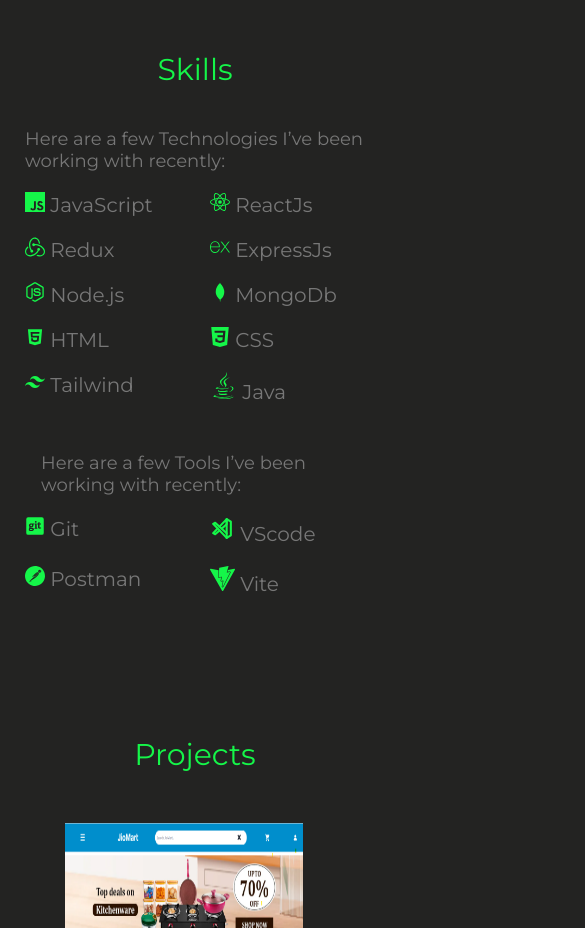
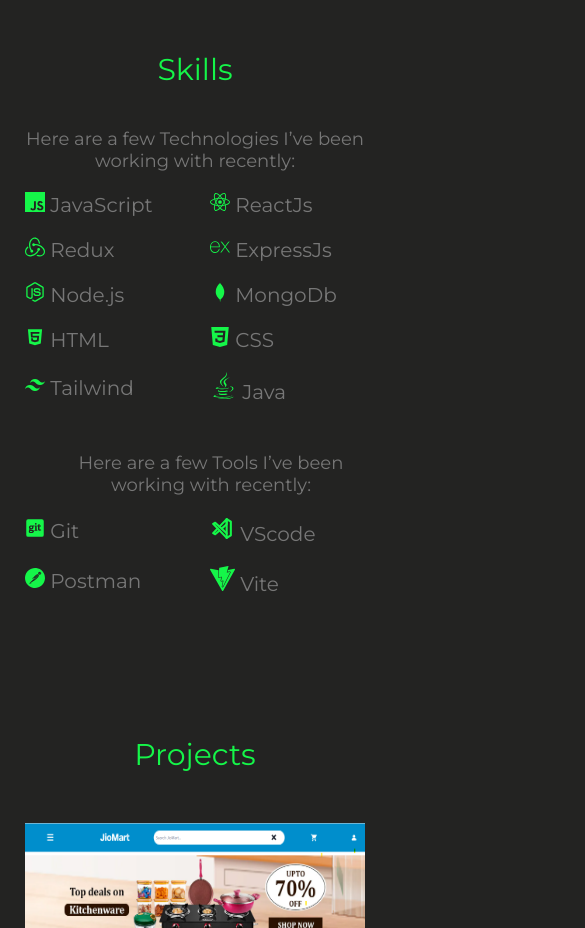
Before and after one commit to shashikantRupin/shashikantRupin.github.io, a React (Create React App) app: page / in a window 390 px wide. Shown: the part 1980-2908 px from the top of the page, 585 px wide, since content can reach past the window. Built offline with nearby package versions, Linux system fonts and the light colour scheme.

Commit message:
portfolio responsive

```diff
--- a/src/App.css
+++ b/src/App.css
@@ -230,31 +230,39 @@
     .first-btn {
         display: none;
     }
+
     .second-btn {
         display: inline-block;
     }
+
     .resume-button.second-btn {
         margin: auto 0;
     }
+
     #nav-menu {
         display: flex;
     }
+
     #nav-menu li {
         margin: 0 10px;
     }
+
     #logo-nav {
         flex-grow: 1;
         text-align: left;
         margin-bottom: 0;
     }
+
     #nav-menu ul {
         display: flex;
         margin-bottom: 0;
     }
+
     .hide {
         height: auto;
         opacity: 1;
     }
+
     .ham {
         display: none;
     }
@@ -406,30 +414,37 @@
 
 @keyframes wave-animation {
     0% {
-        transform: rotate( 0.0deg)
+        transform: rotate(0.0deg)
     }
+
     10% {
         transform: rotate(14.0deg)
     }
+
     /* The following five values can be played with to make the waving more or less extreme */
     20% {
         transform: rotate(-8.0deg)
     }
+
     30% {
         transform: rotate(14.0deg)
     }
+
     40% {
         transform: rotate(-4.0deg)
     }
+
     50% {
         transform: rotate(10.0deg)
     }
+
     60% {
-        transform: rotate( 0.0deg)
+        transform: rotate(0.0deg)
     }
+
     /* Reset for the last half to pause */
     100% {
-        transform: rotate( 0.0deg)
+        transform: rotate(0.0deg)
     }
 }
 
@@ -472,6 +487,7 @@
     0% {
         background-position: 0;
     }
+
     100% {
         background-position: 600px;
     }
@@ -495,21 +511,27 @@
     0% {
         transform: scale3d(1, 1, 1);
     }
+
     30% {
         transform: scale3d(1.25, 0.75, 1);
     }
+
     40% {
         transform: scale3d(0.75, 1.25, 1);
     }
+
     50% {
         transform: scale3d(1.15, 0.85, 1);
     }
+
     65% {
         transform: scale3d(0.95, 1.05, 1);
     }
+
     75% {
         transform: scale3d(1.05, 0.95, 1);
     }
+
     100% {
         transform: scale3d(1, 1, 1);
     }
@@ -542,24 +564,30 @@
         font-size: 20px;
         margin-left: -1.2rem;
     }
+
     .hero {
         flex-direction: column;
     }
+
     .home-img-cont {
         margin-top: 25rem;
         margin-left: -5rem;
     }
+
     #about {
         margin-top: 23rem;
-        width: 100%!important;
-        margin-left: 2%!important;
+        width: 100% !important;
+        margin-left: 2% !important;
     }
+
     #github-stat {
         flex-direction: column;
     }
+
     .give-padding {
         padding: 20px 150px;
     }
+
     #contact-icons {
         margin-top: 2rem;
         display: grid;
@@ -573,40 +601,49 @@
     .hero {
         flex-direction: column;
     }
+
     .outer-circle {
         margin-top: 62%;
         margin-left: 23%;
         width: 69%;
         height: 43%;
     }
+
     #user-detail-name {
         font-size: xx-large;
     }
+
     .inner-circle img {
         width: 115%;
         margin-top: 18%;
         margin-left: -8%;
     }
+
     .info {
         font-size: 15px;
         margin-left: 0.1rem;
     }
+
     .home-img-cont {
         margin-top: 1rem;
         margin-left: 0.5rem;
     }
+
     #about {
         margin-top: 20rem;
         width: 85%;
         margin-left: 2%;
     }
+
     #github-stat {
         flex-direction: column;
         width: 90%;
     }
+
     #github-top-langs {
         width: 98%;
     }
+
     #contact-icons {
         display: none;
     }
@@ -659,29 +696,62 @@
     width: 100%;
     filter: grayscale(10%);
 }
-
+.skills-container{
+    width: 100%;
+    box-sizing: border-box;
+    margin: auto;
+   /* border: 1px solid red; */
+}
 .skills-list {
+    width: 60%;
+    box-sizing: border-box;
     display: grid;
-    grid-template-columns: repeat(3, minmax(140px, 200px));
+    grid-template-columns: repeat(3, 1fr);
     gap: 20px 30px;
-    padding: 0px;
-    margin: 20px 50px;
+    /* padding: 0px; */
+    /* margin: 20px 50px; */
+    margin: auto;
+    margin-top: 50px;
     font-size: var(--font-small);
     overflow: hidden;
     list-style: none;
+    /* border: 1px solid yellow; */
+    justify-content: center !important;
+    align-items: center;
 }
 
 .skills-list li {
     font-size: var(--font-small);
 }
+.skills-sub-header, .skills-header{
+  width: 100%;
+  text-align: center;
+}
+/* .skills-card{
+    width: 50%;
+    border: 1px solid red;
+    display: flex;
+    justify-content: center;
+    width: auto;
+} */
+
+@media (min-width:700px) and (max-width:1024px){
+   .skills-list{
+    width: 90%;
+   }
+}
 
 @media screen and (max-width:700px) {
     .skills-list {
+        width: 100%;
         display: grid;
         grid-template-columns: repeat(2, minmax(140px, 200px));
         gap: 20px 30px;
         padding: 0px;
         margin: 20px 0px 0px;
+        justify-content: center;
+        align-items: center;
+            /* Centers items vertically inside cells */
         font-size: var(--font-small);
         overflow: hidden;
         list-style: none;
@@ -762,85 +832,25 @@
 
 
 /* Projects */
+.project-cards-wrapper{
 
-.project-card {
-    display: flex;
-    /* grid-template-columns: repeat(1, 1fr); */
-    margin-top: 50px;
-    border-radius: 10px;
-    /* overflow: hidden; */
+}
+.project-cards{
+    width: 100%;
+    box-sizing: border-box;
+    /* border: 2px solid yellow; */
 }
 
 
-/* .project-img {
-    grid-area: 1 / 4 / -1 / -1;
-} */
+.project-card {
+    width: 100%;
+    box-sizing: border-box;
+    display: flex;
+    margin-top: 50px;
+    border-radius: 10px;
+}
 
 
-/* .project-img img {
-    width: 100%;
-    height: 100%; */
-
-
-/* height: 400px; */
-
-
-/* object-fit: fill;
-    filter: grayscale(100%) blur(1px);
-    transition: filter .2s; */
-
-
-/* } */
-
-
-/* .project-card:nth-child(2n+0) .project-img {
-    grid-area: 1 / 1 / -1 / 10;
-} */
-
-
-/* .project-img img:hover {
-    filter: grayscale(0);
-    object-fit:scale-down;
-    width: 100%;
-} */
-
-
-/* .project-info {
-    grid-area: 1 / 1 / -1 / 8;
-    padding: 15px;
-    background: var(--brown-red);
-    opacity: .9;
-    position: relative;
-    text-align: right;
-    display: flex;
-    border: 1px solid var(--light-red);
-    border-radius: 10px;
-    flex-direction: column;
-    justify-content: center;
-}
-
-.project-title {
-    font-size: clamp(24px, 5vw, 28px);
-    color: var(--light-red);
-    text-align: center;
-    font-weight: 600;
-    margin-top: 10px;
-    opacity: .9;
-}
-
-.project-description {
-    background: var(--brown-red);
-    position: relative;
-    padding: 10px;
-    text-align: center;
-    font-weight: 500;
-    border: none;
-    border-radius: 10px;
-    color: rgb(182, 182, 182);
-    margin: 10px 0;
-}
-
-*/
 
 .project-title {
     font-size: clamp(24px, 5vw, 28px);
@@ -852,13 +862,20 @@
 }
 
 .project-info {
+    width: 50%;
     display: block;
     padding: 15px;
+    box-sizing: border-box;
     /* margin-top: -25px; */
 }
+.project-img{
+    width: 50%;
+    box-sizing: border-box;
+}
+
 
 .project-img img {
-    width: 35rem;
+    width: 100%;
     height: 100%;
 }
 
@@ -875,24 +892,33 @@
 }
 
 ul.tech-used {
+    width: 100%;
     color: var(--lighter-red);
     font-size: 15px;
     font-weight: 500;
     list-style: none;
     display: flex;
+    box-sizing: border-box;
     justify-content: space-around;
     margin-bottom: 20px;
+    flex-wrap: wrap;
+    /* border: 1px solid blue; */
 }
 
 ul.tech-used li {
     margin: 10px 10px;
+    /* width: 100%; */
+
     /* padding: 5px; */
     border-radius: 5px;
     /* background-color: var(--light-red); */
     /* opacity: .8; */
     /* color: rgb(77, 24, 36); */
 }
+/* .tech-stack-text{
 
+    border: 1px solid red;
+} */
 .project-links a {
     font-size: 30px;
     margin: 20px 10px;
@@ -922,28 +948,34 @@
 
 @media screen and (min-width:800px) and (max-width:1023px) {
     .project-card {
+        width: 100%;
         display: grid;
         grid-template-columns: repeat(1, 1fr);
     }
+     .project-img{
+        width: 100%;
+        box-sizing: border-box;
+        padding: 1rem 0;
+        box-sizing: border-box;
+     }
     .project-img img {
+        width: 100%;
         height: 300px;
     }
+
     .project-info {
         background: transparent;
         opacity: 1;
         border: none;
         text-align: center;
     }
+
     .project-description {
         /* padding: 25px; */
         text-align: center;
     }
-    /* .project-card:nth-child(2n+0) .project-info {
-        text-align: right;
-    }
-    .project-card:nth-child(2n+0) .project-info {
-        grid-area: 1 / 6 / -1 / -1;
-    } */
+
+
     .project-description {
         border: 1px solid var(--light-red);
     }
@@ -951,26 +983,41 @@
 
 @media screen and (max-width:800px) {
     .project-card {
+        width: 100%;
+        box-sizing: border-box;
         display: grid;
         grid-template-columns: repeat(1, 1fr);
     }
+    .project-img{
+        /* border: 3px solid red; */
+        width: 100% !important;
+        display: flex;
+    }
     .project-img img {
-        width: 70%;
+        /* border: 1px solid red; */
+        width: 100% !important;
         height: 200px;
-        margin-left: 40px;
+        margin: auto;
+        box-sizing: border-box;
     }
+
     .project-info {
+        width: 100%;
         background: transparent;
         opacity: 1;
         border: none;
         text-align: center;
     }
+
     .project-description {
-        /* padding: 25px; */
         text-align: center;
+        /* border: 1px solid red; */
     }
 }
-
+.project-tech-stack{
+    width: 50%;
+    box-sizing: border-box;
+}
 
 /* Projects */
 
@@ -1051,10 +1098,12 @@
         display: block;
         margin: 40px;
     }
+
     #social-icons li:hover {
         margin-bottom: 20px;
         scale: 1.2;
     }
+
     #contact-email {
         display: block;
         position: absolute;
@@ -1062,6 +1111,7 @@
         right: -70px;
         transform: rotate(90deg);
     }
+
     #contact-email:hover {
         margin-bottom: 20px;
     }
--- a/src/components/Skills.jsx
+++ b/src/components/Skills.jsx
@@ -17,55 +17,145 @@
       <h1 data-aos="fade-up" className="heading">
         <span className="sauce">Skills</span>
       </h1>
-      <div></div>
-      <p data-aos="fade-up" >Here are a few Technologies I’ve been working with recently:</p>
+      <div className="skills-container">
+        <p data-aos="fade-up" className="skills-header">
+          Here are a few Technologies I’ve been working with recently:
+        </p>
         <ul data-aos="fade-up" className="skills-list">
           <li className="skills-card">
-          <div className="skills-card-name" > <SiJavascript className="skills-card-img" color="rgb(21, 246, 73)" /> JavaScript</div>
+            <div className="skills-card-name">
+              {" "}
+              <SiJavascript
+                className="skills-card-img"
+                color="rgb(21, 246, 73)"
+              />{" "}
+              JavaScript
+            </div>
           </li>
           <li className="skills-card">
-          <div className="skills-card-name" > <SiReact className="skills-card-img" color="rgb(21, 246, 73)" />  ReactJs</div>
+            <div className="skills-card-name">
+              {" "}
+              <SiReact
+                className="skills-card-img"
+                color="rgb(21, 246, 73)"
+              />{" "}
+              ReactJs
+            </div>
           </li>
           <li className="skills-card">
-          <div className="skills-card-name" ><SiRedux className="skills-card-img" color="rgb(21, 246, 73)" /> Redux</div>
+            <div className="skills-card-name">
+              <SiRedux className="skills-card-img" color="rgb(21, 246, 73)" />{" "}
+              Redux
+            </div>
           </li>
           <li className="skills-card">
-          <div className="skills-card-name" > <SiExpress className="skills-card-img" color="rgb(21, 246, 73)" /> ExpressJs</div>
+            <div className="skills-card-name">
+              {" "}
+              <SiExpress
+                className="skills-card-img"
+                color="rgb(21, 246, 73)"
+              />{" "}
+              ExpressJs
+            </div>
           </li>
           <li className="skills-card">
-          <div className="skills-card-name" > <FaNodeJs className="skills-card-img" color="rgb(21, 246, 73)" /> Node.js</div>
+            <div className="skills-card-name">
+              {" "}
+              <FaNodeJs
+                className="skills-card-img"
+                color="rgb(21, 246, 73)"
+              />{" "}
+              Node.js
+            </div>
           </li>
           <li className="skills-card">
-          <div className="skills-card-name" > <DiMongodb className="skills-card-img" color="rgb(21, 246, 73)" /> MongoDb</div>
+            <div className="skills-card-name">
+              {" "}
+              <DiMongodb
+                className="skills-card-img"
+                color="rgb(21, 246, 73)"
+              />{" "}
+              MongoDb
+            </div>
           </li>
           <li className="skills-card">
-          <div className="skills-card-name" ><DiHtml5 className="skills-card-img" color="rgb(21, 246, 73)" /> HTML</div>
+            <div className="skills-card-name">
+              <DiHtml5 className="skills-card-img" color="rgb(21, 246, 73)" />{" "}
+              HTML
+            </div>
           </li>
           <li className="skills-card">
-          <div className="skills-card-name" ><SiCss3 className="skills-card-img" color="rgb(21, 246, 73)" /> CSS</div>
+            <div className="skills-card-name">
+              <SiCss3 className="skills-card-img" color="rgb(21, 246, 73)" />{" "}
+              CSS
+            </div>
           </li>
           <li className="skills-card">
-          <div className="skills-card-name" ><SiTailwindcss className="skills-card-img" color="rgb(21, 246, 73)" /> Tailwind</div>
+            <div className="skills-card-name">
+              <SiTailwindcss
+                className="skills-card-img"
+                color="rgb(21, 246, 73)"
+              />{" "}
+              Tailwind
+            </div>
           </li>
           <li className="skills-card">
-          <div className="skills-card-name" ><FaJava className="skills-card-img" fontSize={'27px'} color="rgb(21, 246, 73)" /> Java</div>
+            <div className="skills-card-name">
+              <FaJava
+                className="skills-card-img"
+                fontSize={"27px"}
+                color="rgb(21, 246, 73)"
+              />{" "}
+              Java
+            </div>
           </li>
         </ul>
-      <p data-aos="fade-up" style={{ marginTop: '3rem', marginLeft: "1rem" }}>Here are a few Tools I’ve been working with recently:</p>
+        <p
+          data-aos="fade-up"
+          style={{ marginTop: "3rem", marginLeft: "1rem" }}
+          className="skills-sub-header"
+        >
+          Here are a few Tools I’ve been working with recently:
+        </p>
         <ul data-aos="fade-up" className="skills-list">
           <li className="skills-card">
-          <div className="skills-card-name" > <FaGitSquare className="skills-card-img" color="rgb(21, 246, 73)" /> Git</div>
+            <div className="skills-card-name">
+              {" "}
+              <FaGitSquare
+                className="skills-card-img"
+                color="rgb(21, 246, 73)"
+              />{" "}
+              Git
+            </div>
           </li>
           <li className="skills-card">
-          <div className="skills-card-name" ><TbBrandVscode className="skills-card-img" fontSize={'25px'} color="rgb(21, 246, 73)" /> VScode</div>
+            <div className="skills-card-name">
+              <TbBrandVscode
+                className="skills-card-img"
+                fontSize={"25px"}
+                color="rgb(21, 246, 73)"
+              />{" "}
+              VScode
+            </div>
           </li>
           <li className="skills-card">
-          <div className="skills-card-name" ><SiPostman className="skills-card-img" color="rgb(21, 246, 73)" /> Postman</div>
+            <div className="skills-card-name">
+              <SiPostman className="skills-card-img" color="rgb(21, 246, 73)" />{" "}
+              Postman
+            </div>
           </li>
           <li className="skills-card">
-          <div className="skills-card-name" ><SiVite className="skills-card-img" fontSize={'25px'} color="rgb(21, 246, 73)" /> Vite</div>
+            <div className="skills-card-name">
+              <SiVite
+                className="skills-card-img"
+                fontSize={"25px"}
+                color="rgb(21, 246, 73)"
+              />{" "}
+              Vite
+            </div>
           </li>
         </ul>
+      </div>
     </section>
-  )
+  );
 }
--- a/src/index.css
+++ b/src/index.css
@@ -3,4 +3,7 @@
     margin: 0;
     padding: 0;
     font-family: 'Montserrat', sans-serif, Verdana, Geneva, Tahoma;
+    /* border: 1px solid red; */
+    width: 100%;
+    box-sizing: border-box;
 }
```
Also changed, not shown: src/components/Project.jsx (+33 -8 lines). Lines whose indentation alone changed are shown as unchanged.
